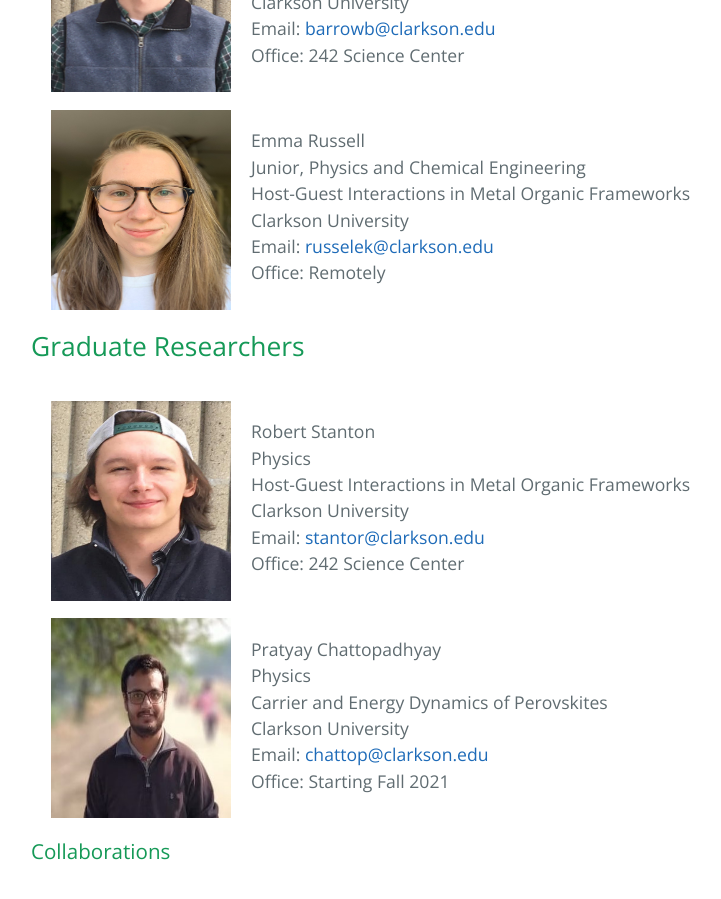
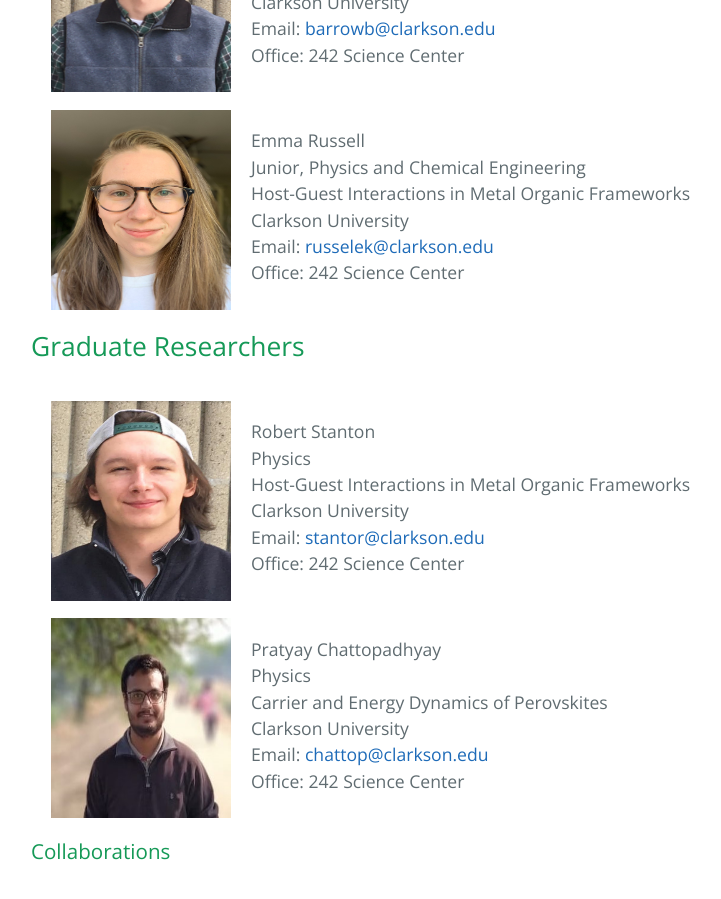
Before and after one commit to dharatrivedi/dharatrivedi.github.io, a Jekyll site: the page built from people.html, in a window 1280 px wide and 900 px high, scrolled down 931 px. Shown: the whole window, without its empty margins (233-954 px from the left). Built offline with Jekyll 4.4.1, drawn with Linux system fonts in a browser that asks for light colours.

Commit message:
Update people.html

```diff
--- a/people.html
+++ b/people.html
@@ -42,7 +42,7 @@ title: {{ site.name }}
       Host-Guest Interactions in Metal Organic Frameworks<br />
       Clarkson University<br />
       Email: <a href="mailto:russelek@clarkson.edu">russelek@clarkson.edu</a><br />
-      Office: Remotely<br />
+      Office: 242 Science Center<br />
     </p>
   </ul>
 
@@ -68,7 +68,7 @@ title: {{ site.name }}
       Carrier and Energy Dynamics of Perovskites<br />
       Clarkson University<br />
       Email: <a href="mailto:chattop@clarkson.edu">chattop@clarkson.edu</a><br />
-      Office: Starting Fall 2021<br />
+      Office: 242 Science Center<br />
     </p>
   </ul>
   <ul class="clearfix">
```
